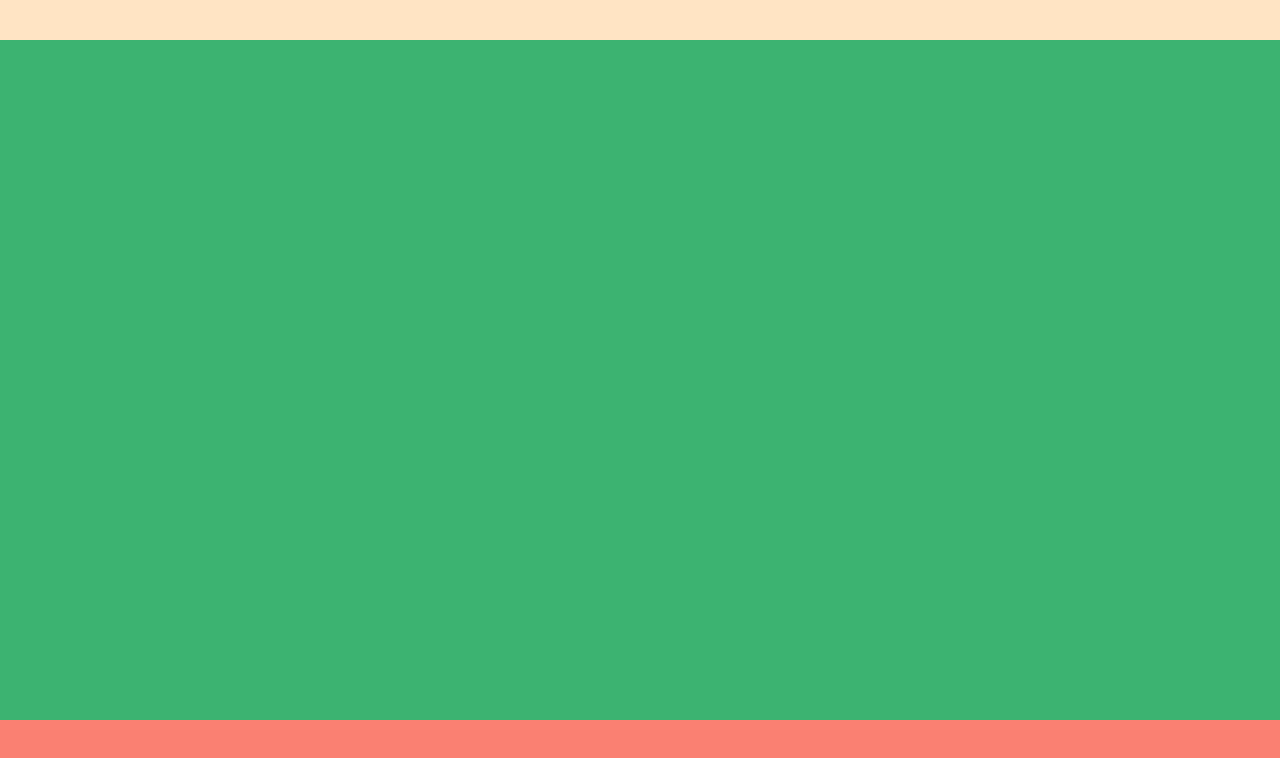
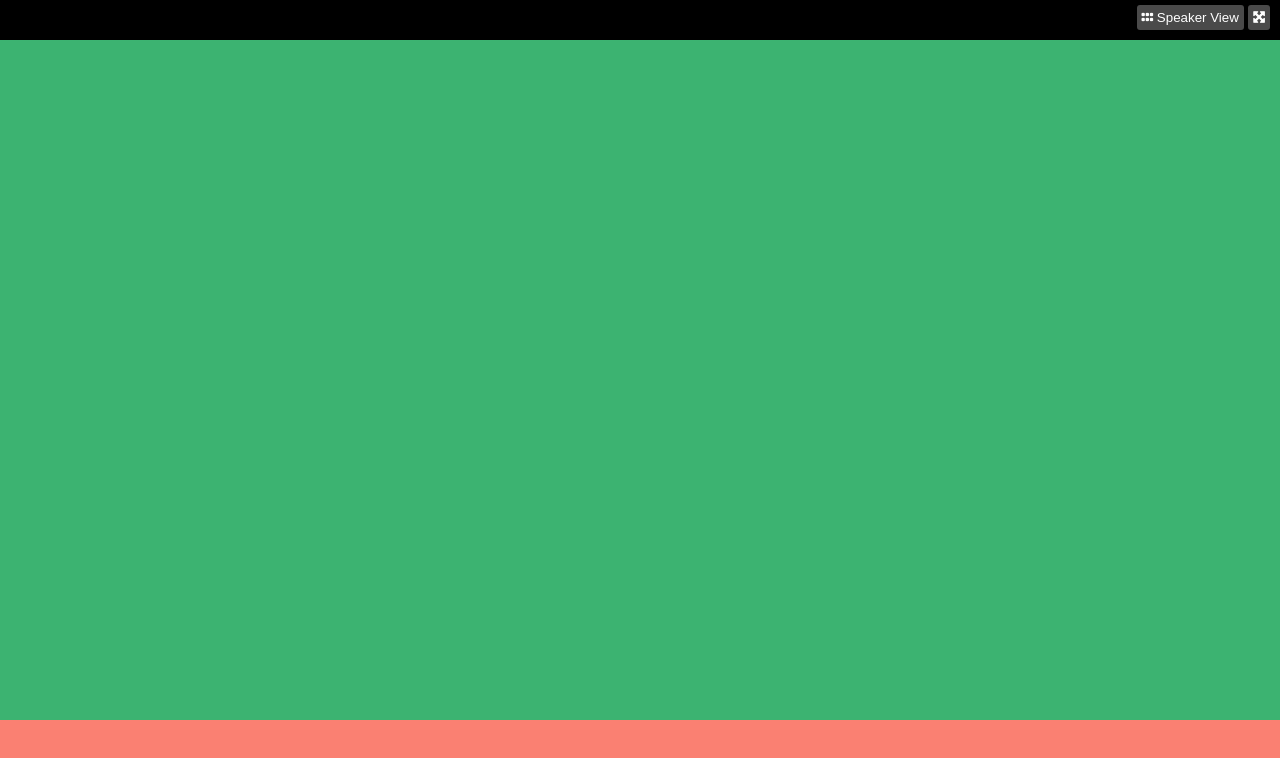
Before and after one commit to DilettaPelloni/html-css-zoom, a plain HTML site: page index.html in a window 1280 px wide. Drawn offline with Linux system fonts and the light colour scheme.

Commit message:
fatta top section

```diff
--- a/css/style.css
+++ b/css/style.css
@@ -5,22 +5,44 @@
     box-sizing: border-box;
 }
 
+/* REGOLE GENERALI */
+* {
+    font-family: Arial, Helvetica, sans-serif;
+}
+
+
+/* ----- MAIN ----- */
 main {
     height: 100vh;
     background-color: aqua;
 }
 
+/* TOP SECTION */
 .top-section {
     height: 5%;
-    background-color: bisque;
+    background-color: black;
+    text-align: right;
+    padding: 5px 10px;
 }
 
+.top-section button {
+    padding: 5px;
+    background-color: #4A4A4A;
+    color: white;
+    border-radius: 3px;
+    border: none;
+}
+
+
+/* MAIN SECTION */
 .main-section {
     height: 85%;
     background-color: mediumseagreen;
     overflow-y: scroll;
 }
 
+
+/* BOTTOM SECTION */
 .bottom-section {
     height: 10%;
     background-color: salmon;
--- a/index.html
+++ b/index.html
@@ -7,12 +7,23 @@
         <title>Zoom</title>
 
         <link rel="stylesheet" href="css/style.css">
+        <link rel="stylesheet" href="https://cdnjs.cloudflare.com/ajax/libs/font-awesome/6.2.1/css/all.min.css" integrity="sha512-MV7K8+y+gLIBoVD59lQIYicR65iaqukzvf/nwasF0nqhPay5w/9lJmVM2hMDcnK1OnMGCdVK+iQrJ7lzPJQd1w==" crossorigin="anonymous" referrerpolicy="no-referrer" />
     </head>
     <body>
 
         <main>
 
             <section class="top-section">
+
+                <button class="speaker-view">
+                    <i class="fa-solid fa-grip"></i>
+                    Speaker View
+                </button>
+
+                <button class="expand">
+                    <i class="fa-solid fa-maximize"></i>
+                </button>
+
 
             </section>
 
```
